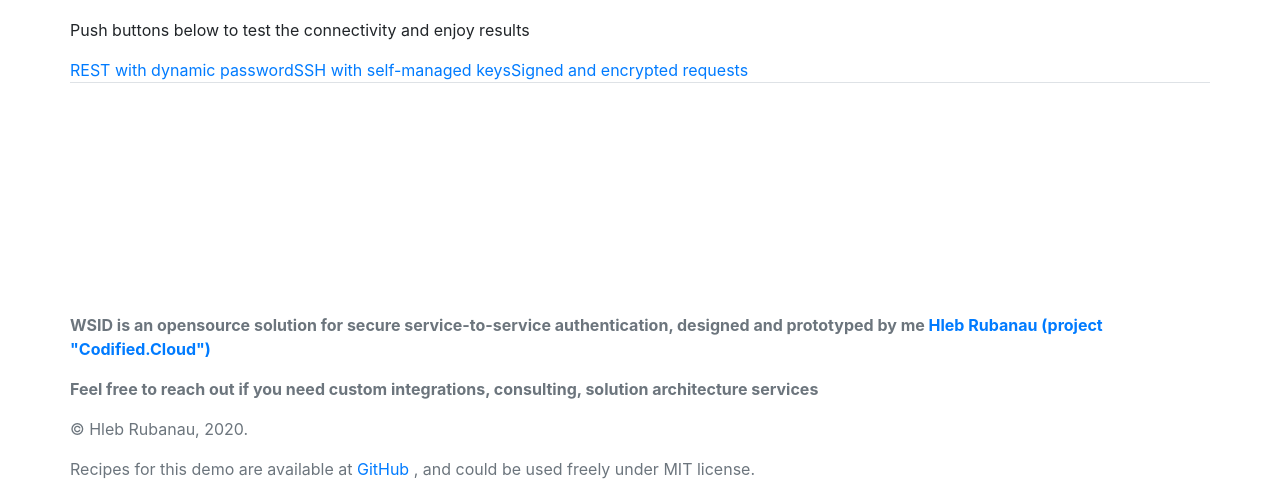
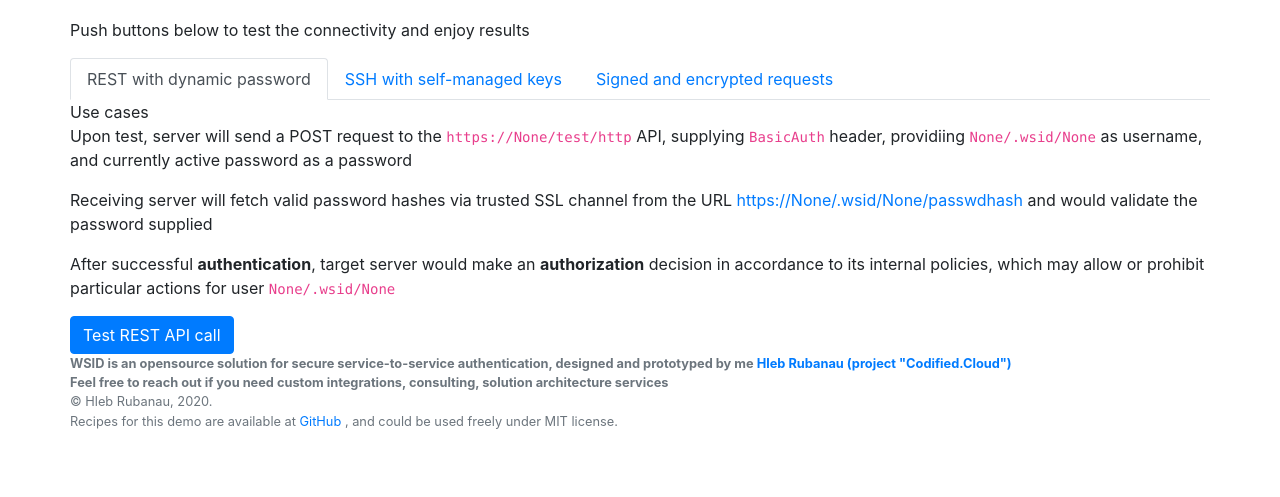
Before and after one commit to hleb-rubanau/wsid-basic-demo, a Flask app: page / in a window 1280 px wide. Shown: the part 361-858 px from the top of the page. After the commit the page ends 790 px from the top, so only its background shows below. Run offline with Flask 2, Linux system fonts and the light colour scheme; parts of the project's set-up code (start-up, migrations or seed data) failed here and were passed over; some libraries are stand-ins or nearby versions.

Commit message:
rework template again

```diff
--- a/playbooks/client/roles/wsid-demo-client-app/files/templates/index.html
+++ b/playbooks/client/roles/wsid-demo-client-app/files/templates/index.html
@@ -55,14 +55,45 @@
         </div>
         <div class="row">
             <div class="col-xs-12">
-                <ul class="nav nav-tabs">
-                    <li class="active"><a data-toggle="tab" href="#test-rest">REST with dynamic password</a></li>
-                    <li><a data-toggle="tab" href="#test-ssh">SSH with self-managed keys</a></li>
-                    <li><a data-toggle="tab" href="#test-crypto">Signed and encrypted requests</a></li>
+                <ul class="nav nav-tabs" role="tablist">
+                    <li class="nav-item">
+                        <a class="nav-link active"
+                            data-toggle="tab"
+                            role="tab"
+                            aria-controls="test-rest"
+                            id="test-rest-tab"
+                            aria-selected="true"
+                            href="#test-rest">
+                            REST with dynamic password
+                        </a></li>
+                    <li class="nav-item">
+                        <a class="nav-link"
+                            data-toggle="tab"
+                            role="tab"
+                            id="test-ssh-tab"
+                            aria-controls="test-ssh"
+                            aria-selected="false"
+                            href="#test-ssh">
+                            SSH with self-managed keys
+                        </a></li>
+                    <li class="nav-item">
+                        <a class="nav-link"
+                            data-toggle="tab"
+                            role="tab"
+                            id="test-crypto-tab"
+                            aria-controls="test-crypto"
+                            aria-selected="false"
+                            href="#test-crypto">
+                            Signed and encrypted requests
+                        </a></li>
                 </ul>
 
+                <div class="panel panel-default">
+                    <div class="panel-heading">Use cases</div>
+                    <div class="panel-body">
+
                         <div class="tab-content">
-                    <div id="test-rest" class="tab-pane fade in active">
+                            <div id="test-rest" class="tab-pane fade show active" role="tabpanel" aria-labelledby="test-rest-tab">
                                 <p>Upon test, server will send a POST request to the <code>https://{{upstream}}/test/http</code> API, supplying <code>BasicAuth</code> header, providiing <code>{{this_domain}}/.wsid/{{this_identity}}</code> as username, and currently active password as a password</p>
                                 <p>Receiving server will fetch valid password hashes
                                     via trusted SSL channel from the URL
@@ -76,7 +107,7 @@
                                 <button type="button" class="btn btn-primary" id="test-rest">Test REST API call</button>
                                 <div id="test-rest-result"></div>
                             </div>
-                    <div id="test-ssh" class="tab-pane fade">
+                            <div id="test-ssh" class="tab-pane fade" role="tabpanel" aria-labelledby="test-ssh-tab">
                                 <p>Upon test, server will attempt an SSH connection to the <code>{{demo_ssh_user}}@{{upstream}}</code></p>
                                 <p>Before connection, trusted remote host keys would be fetched from
                                     <a href="https://{{upstream}}/.wsid/ssh_host_ed25519_key.pub" target="_blank">
@@ -94,25 +125,32 @@
                                 <button type="button" class="btn btn-primary" id="test-ssh">Test SSH connection</button>
                                 <div id="test-ssh-result"></div>
                             </div>
-                    <div id="test-crypto" class="tab-pane fade">
+                            <div id="test-crypto" class="tab-pane fade" role="tabpanel" aria-labelledby="test-crypto-tab">
                                 <h1>To be Done</h1>
                             </div>
                         </div>
                     </div>
                 </div>
-
+            </div>
+        </div>
         <div class="row">
             <div class="col-xs-12">
 
             <div class="panel panel-default">
-                <p class="text-left text-muted font-weight-bold">WSID is an opensource solution for secure service-to-service authentication, designed and prototyped by me <a href="https://codified.cloud">Hleb Rubanau (project "Codified.Cloud")</a></p>
-                <p class="test-left text-muted font-weight-bold">Feel free to reach out if you need custom integrations, consulting, solution architecture services</p>
-                <p class="text-left text-muted">&copy; Hleb Rubanau, 2020. </p>
-                <p class="text-left text-muted">Recipes for this demo are available at
+                <div class="panel-body">
+                    <p class="text-left text-muted small">
+                        <strong>WSID is an opensource solution for secure service-to-service authentication,
+                                designed and prototyped by me <a href="https://codified.cloud">Hleb Rubanau (project "Codified.Cloud")</a>
+                                <br>
+                                Feel free to reach out if you need custom integrations, consulting, solution architecture services
+                        </strong>
+                        <br>&copy; Hleb Rubanau, 2020.
+                        <br>Recipes for this demo are available at
                             <a href="https://github.com/hleb-rubanau/wsid-basic-demo" target="_blank">
                             GitHub
                         </a>, and could be used freely under MIT license.
                     <p>
+                </div>
             </div>
 
             <script src="https://cdnjs.cloudflare.com/ajax/libs/popper.js/1.14.7/umd/popper.min.js" integrity="sha384-UO2eT0CpHqdSJQ6hJty5KVphtPhzWj9WO1clHTMGa3JDZwrnQq4sF86dIHNDz0W1" crossorigin="anonymous"></script>
```
Lines whose indentation alone changed are shown as unchanged.
